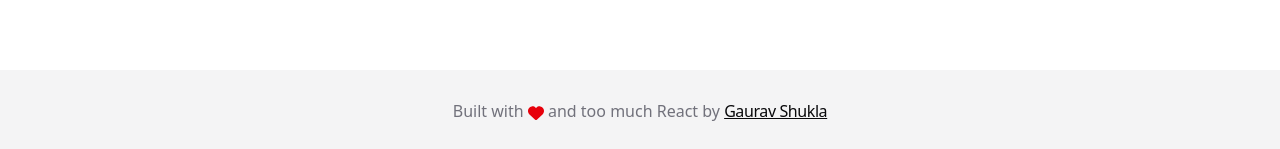
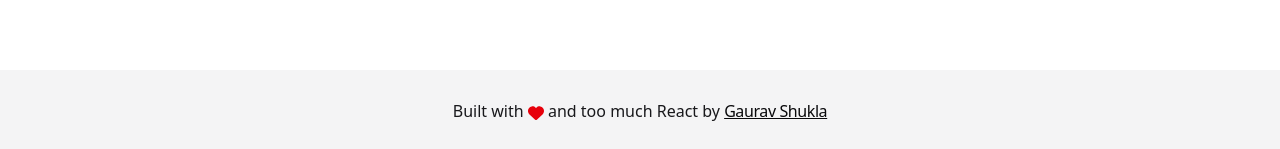
Before and after one commit to yoursgaurav/portfolio, a Next.js app: page / in a window 1280 px wide. Shown: the part 1958-2107 px from the top of the page. Built offline with nearby package versions, Linux system fonts and the light colour scheme; no server answers.

Commit message:
Update footer styles for improved visibility

```diff
--- a/components/layout/footer.tsx
+++ b/components/layout/footer.tsx
@@ -15,7 +15,7 @@ export default function Footer() {
   ) || { url: "https://twitter.com/heygauravshukla" };
 
   return (
-    <footer className="bg-muted text-muted-foreground">
+    <footer className="bg-secondary text-secondary-foreground">
       <Wrapper className="py-7">
         <p className="text-center leading-relaxed text-pretty">
           <span>
```
